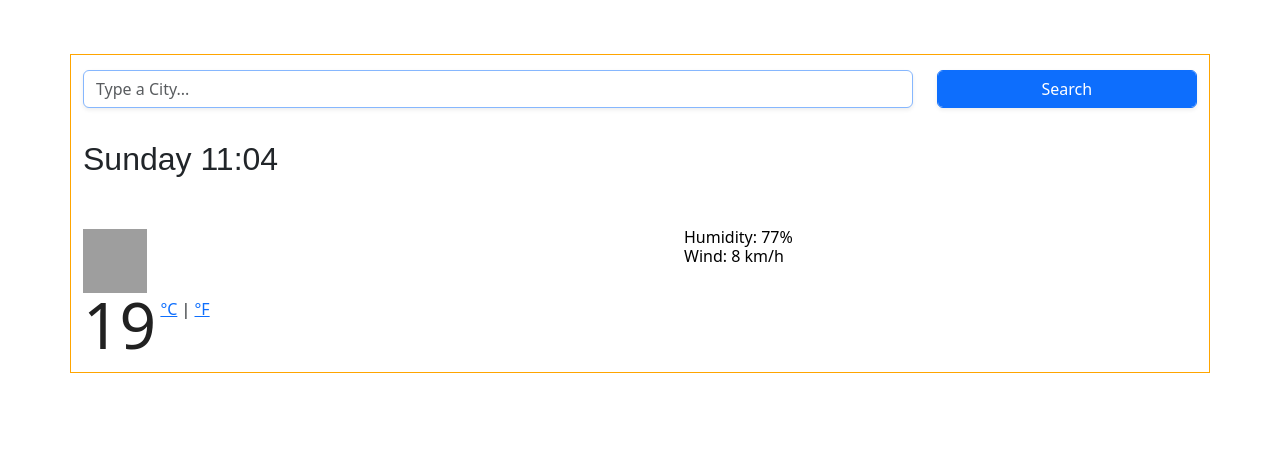
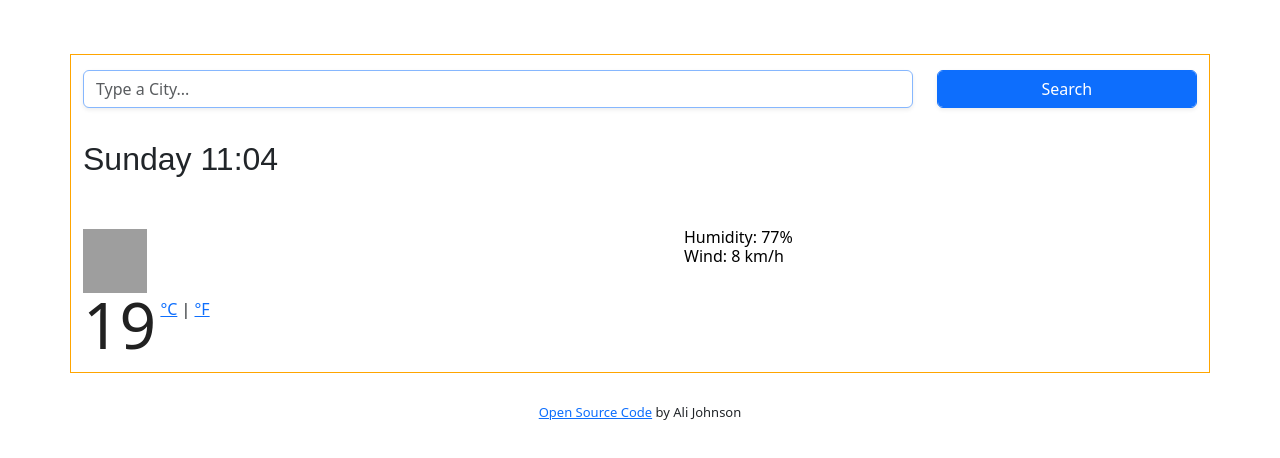
Before and after one commit to alijohnsoncodes/shecodes-plus-weather-app, a plain HTML site: page index.html in a window 1280 px wide. Drawn offline with nearby package versions, Linux system fonts and the light colour scheme; grey boxes are pictures that could not be loaded.

Commit message:
Added Netlify Link in index
Included a Netlify link for the project in the index.html

```diff
--- a/index.html
+++ b/index.html
@@ -85,6 +85,7 @@
         </div>
       </div>
     </div>
+    <p id = "open-source"> <a href = "https://zesty-entremet-0de107.netlify.app/">Open Source Code</a> by Ali Johnson</p>
     <script
     src="https://kit.fontawesome.com/e474a5d5ae.js"
     crossorigin="anonymous">
--- a/src/style.css
+++ b/src/style.css
@@ -84,3 +84,9 @@ body {
     display: block;
     position: right;
   }
+
+  p {
+    padding: 0 auto;
+    font-size: small;
+    text-align: center;
+  }
```
